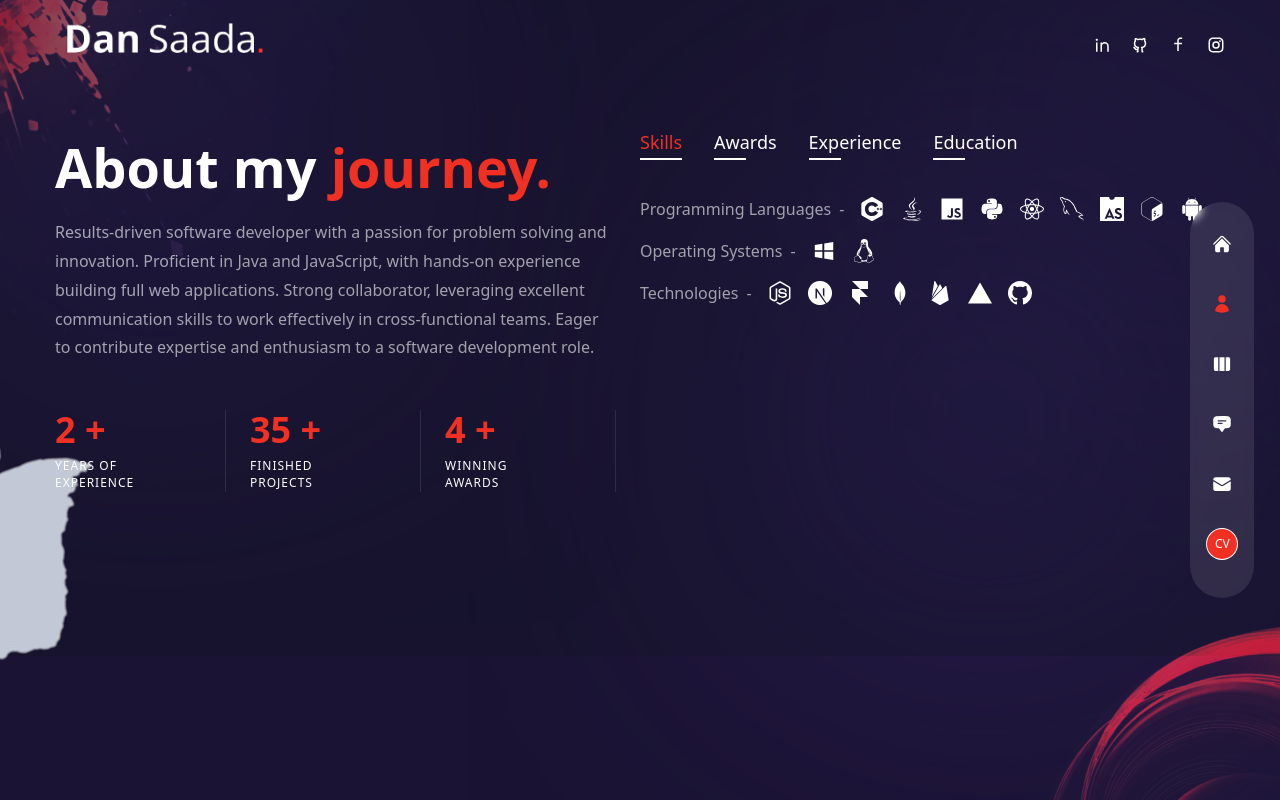
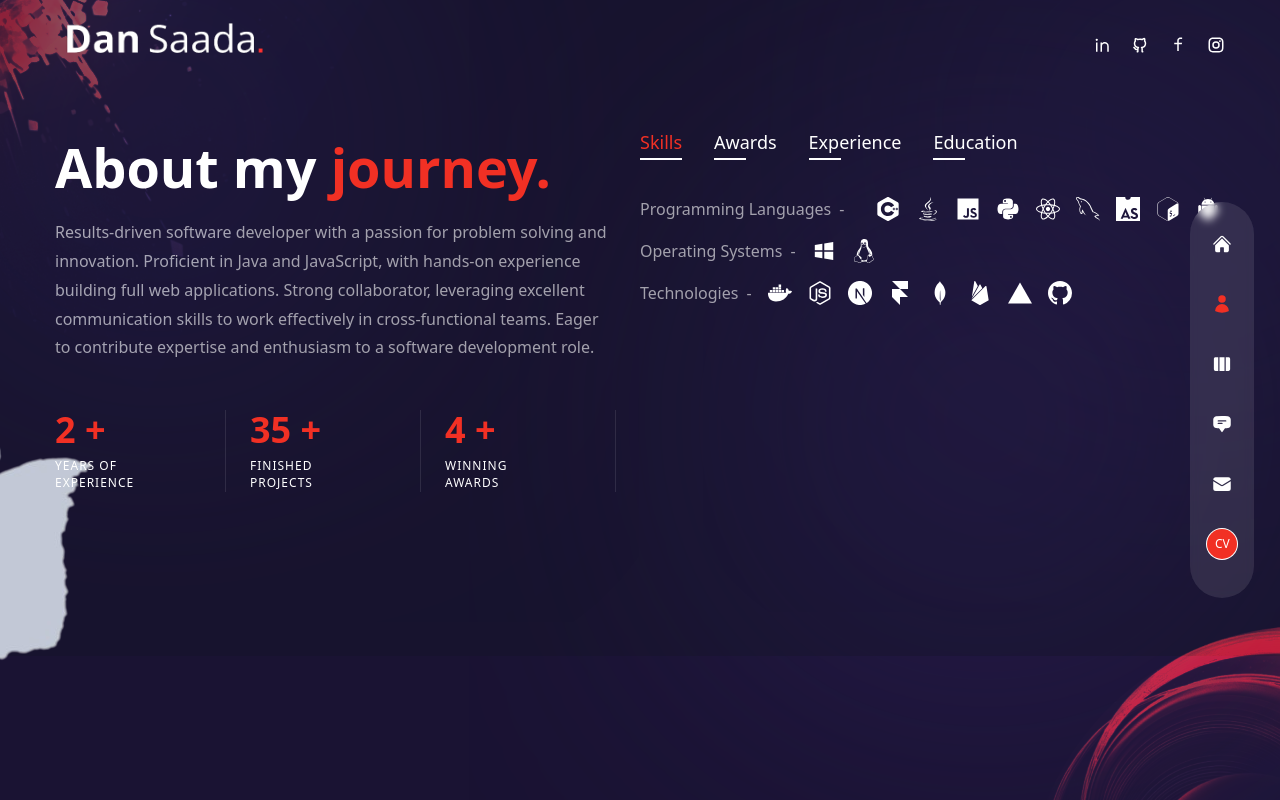
Before and after one commit to DanSaada/Portfolio, a Next.js app: page /about in a window 1280 px wide. Built offline with nearby package versions, Linux system fonts and the light colour scheme.

Commit message:
added content to the " about" section

```diff
--- a/pages/about/index.js
+++ b/pages/about/index.js
@@ -11,6 +11,7 @@ import {
   FaReact,
   FaLinux,
   FaNodeJs,
+  FaDocker,
 } from 'react-icons/fa';
 
 import {
@@ -40,6 +41,7 @@ const aboutData = [
       {
         title: 'Programming Languages',
         icons: [
+          <a href="https://iconscout.com/icons/c" class="text-underline font-size-sm" target="_blank"></a>,
           <SiCplusplus />,
           <FaJava />,
           <FaJs />,
@@ -59,7 +61,8 @@ const aboutData = [
       },
       {
         title: 'Technologies',
-        icons: [<FaNodeJs />,
+        icons: [<FaDocker />,
+                <FaNodeJs />,
                 <SiNextdotjs />,
                 <SiFramer />,
                 <SiMongodb />,
```
